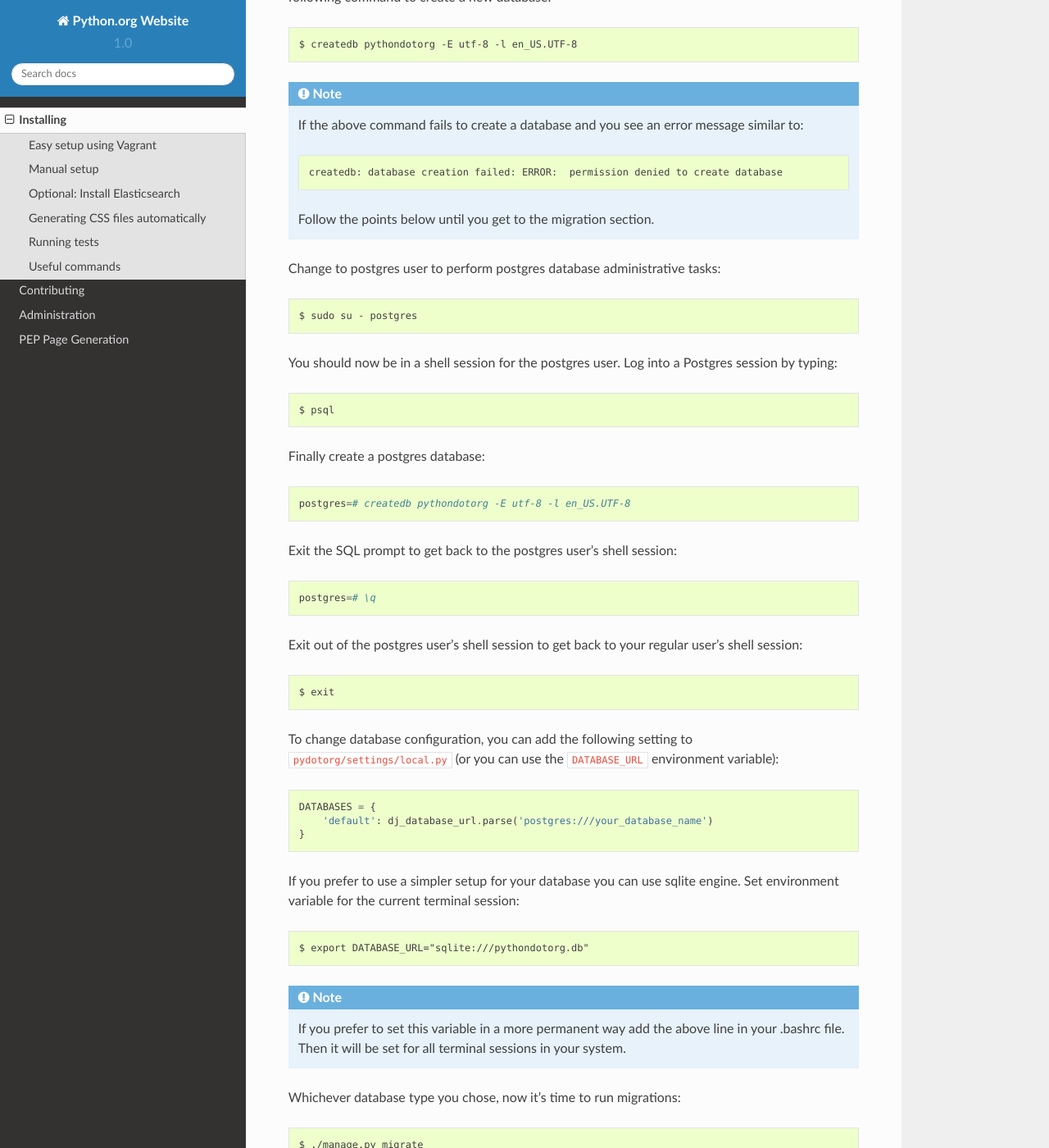
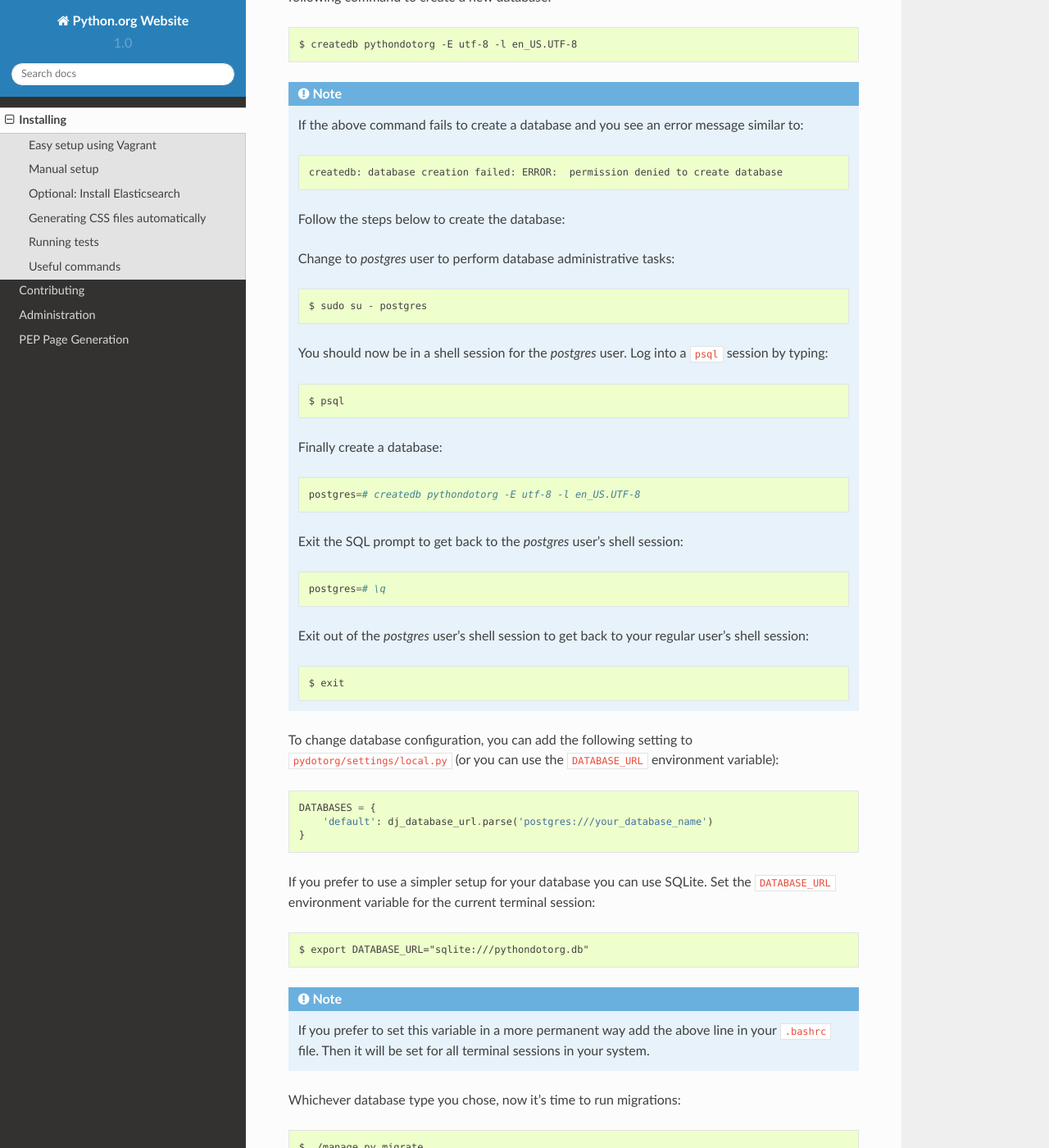
Before and after one commit to python/pythondotorg, a Sphinx documentation site: the page built from docs/source/install.rst, in a window 1280 px wide and 1400 px high, scrolled down 1315 px. Shown: the whole window at 82% size. Built offline with Sphinx 7.4.7 and the Read the Docs theme 2.0.0, drawn with Linux system fonts in a browser that asks for light colours.

Commit message:
fix indentation and reflow paragraphs

```diff
--- a/docs/source/install.rst
+++ b/docs/source/install.rst
@@ -62,31 +62,34 @@ default. Run the following command to create a new database::
 
 .. note::
 
-    If the above command fails to create a database and you see an error message similar to::
+   If the above command fails to create a database and you see an error message
+   similar to::
 
-        createdb: database creation failed: ERROR:  permission denied to create database
+       createdb: database creation failed: ERROR:  permission denied to create database
 
-    Follow the points below until you get to the migration section.
+   Follow the steps below to create the database:
 
-Change to postgres user to perform postgres database administrative tasks::
+   Change to *postgres* user to perform database administrative tasks::
 
-    $ sudo su - postgres
+       $ sudo su - postgres
 
-You should now be in a shell session for the postgres user. Log into a Postgres session by typing::
+   You should now be in a shell session for the *postgres* user. Log into a ``psql``
+   session by typing::
 
-    $ psql
+       $ psql
 
-Finally create a postgres database::
+   Finally create a database::
 
-    postgres=# createdb pythondotorg -E utf-8 -l en_US.UTF-8
+       postgres=# createdb pythondotorg -E utf-8 -l en_US.UTF-8
 
-Exit the SQL prompt to get back to the postgres user's shell session::
+   Exit the SQL prompt to get back to the *postgres* user's shell session::
 
-    postgres=# \q
+       postgres=# \q
 
-Exit out of the postgres user's shell session to get back to your regular user's shell session::
+   Exit out of the *postgres* user's shell session to get back to your regular
+   user's shell session::
 
-    $ exit
+       $ exit
 
 To change database configuration, you can add the following setting to
 ``pydotorg/settings/local.py`` (or you can use the ``DATABASE_URL`` environment
@@ -96,14 +99,16 @@ variable)::
         'default': dj_database_url.parse('postgres:///your_database_name')
     }
 
-If you prefer to use a simpler setup for your database you can use sqlite engine.
-Set environment variable for the current terminal session::
+If you prefer to use a simpler setup for your database you can use SQLite.
+Set the ``DATABASE_URL`` environment variable for the current terminal session::
 
     $ export DATABASE_URL="sqlite:///pythondotorg.db"
 
 .. note::
-    If you prefer to set this variable in a more permanent way add the above line in your .bashrc file.
-    Then it will be set for all terminal sessions in your system.
+
+   If you prefer to set this variable in a more permanent way add the above
+   line in your ``.bashrc`` file. Then it will be set for all terminal
+   sessions in your system.
 
 Whichever database type you chose, now it's time to run migrations::
 
```
